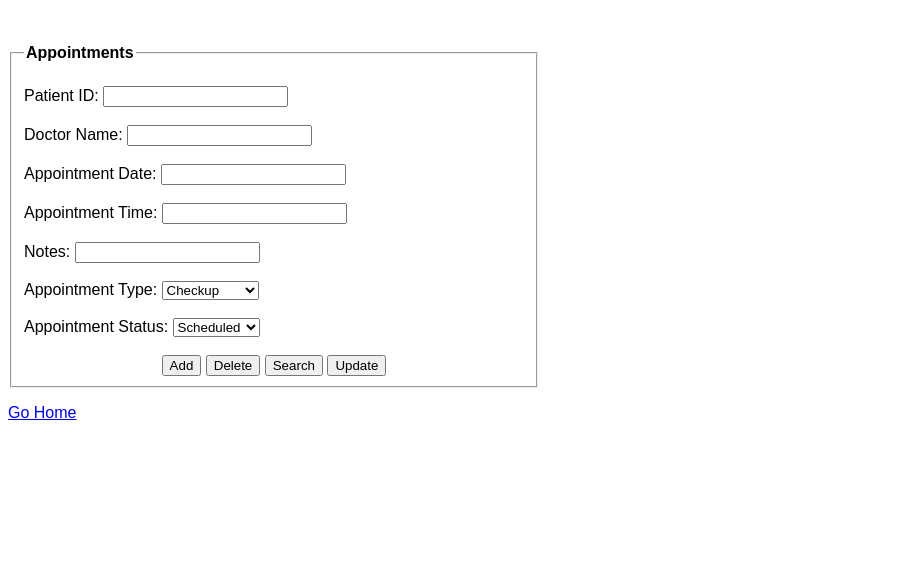
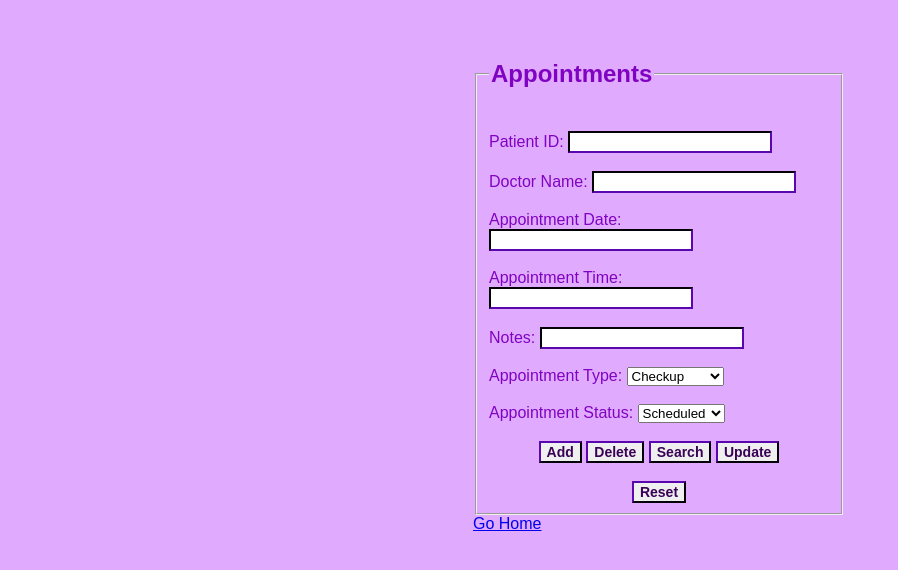
Before and after one commit to Abdullah-Alshamrani/FinalProject-, a plain HTML site: page HTML/PAAppointments.html in a window 1280 px wide. Shown: the whole page, without its empty margins (0-898 px from the left). Drawn offline with Linux system fonts and the light colour scheme.

Commit message:
Update PAAppointments.html

```diff
--- a/HTML/PAAppointments.html
+++ b/HTML/PAAppointments.html
@@ -1,11 +1,39 @@
 <html>
 <body style="font-family:arial">
-
+<style>
+body {
+            background-color: #e0aaff; /* Set background color to orange */
+            color: #8003c2; /* Set text color to white for contrast */
+            font-family: Arial, sans-serif; /* Set font for the page */
+        }
+        /* Style for buttons */
+        input {
+          color: #390256;
+          text-align: center;
+          text-decoration: none;
+          display: inline-block;
+          font-size: 14px;
+          cursor: text;
+            border-color: #2f045b;
+            font-weight: bolder;
+        }
+        .horizontal-center {
+            margin: 0;
+            position: absolute;
+            top: 5%;
+            -ms-transform: translateX(125%);
+            transform: translateX(125%);
+        }
+.Patients div {
+  width:50%;
+    float: unset;
+}
+</style>
 <BR><BR>
-<FORM NAME="Main" ACTION="http://localhost:3000/PAAppointments" METHOD="post">
-
-     <fieldset style="width: 500px">
-         <legend><b>Appointments</b></legend>
+<FORM NAME="Main" ACTION="http://localhost:5000/PAAppointments" METHOD="post">
+<div class="horizontal-center">
+     <fieldset style="width: 340px">
+         <legend><h2>Appointments</h2></legend>
          <br>
 
           Patient ID:
@@ -50,10 +78,14 @@
              <INPUT TYPE="submit" VALUE="Search">
              <INPUT TYPE="submit" VALUE="Update">
          </div>
+         <BR>
+         <div align="center">
+             <INPUT TYPE="reset" VALUE="Reset">
+         </div>
      </fieldset>
 </FORM>
 
 <a href=PAHome.html>Go Home</a> <!-- Link to go to home page -->
-
+</div>
 </body>
 </html>
```
